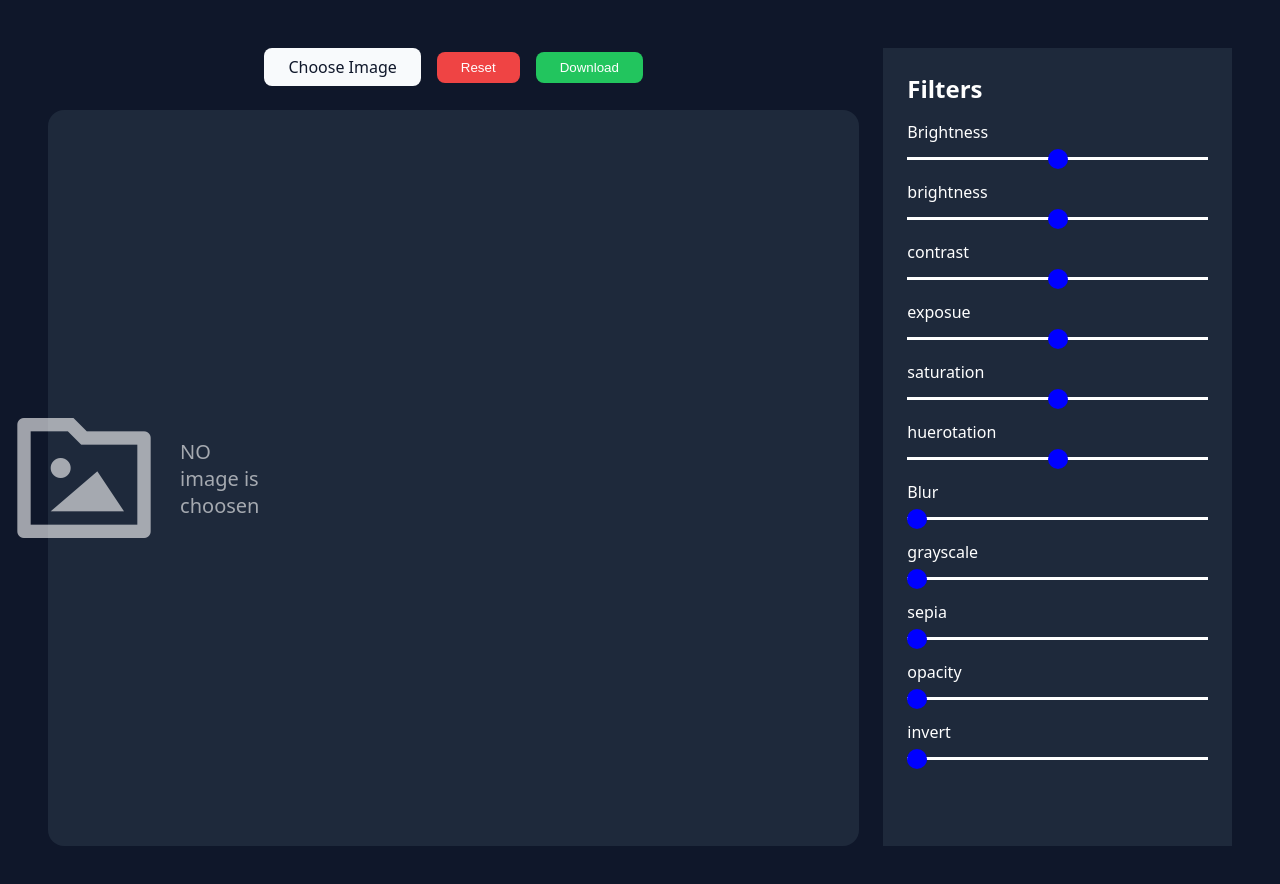
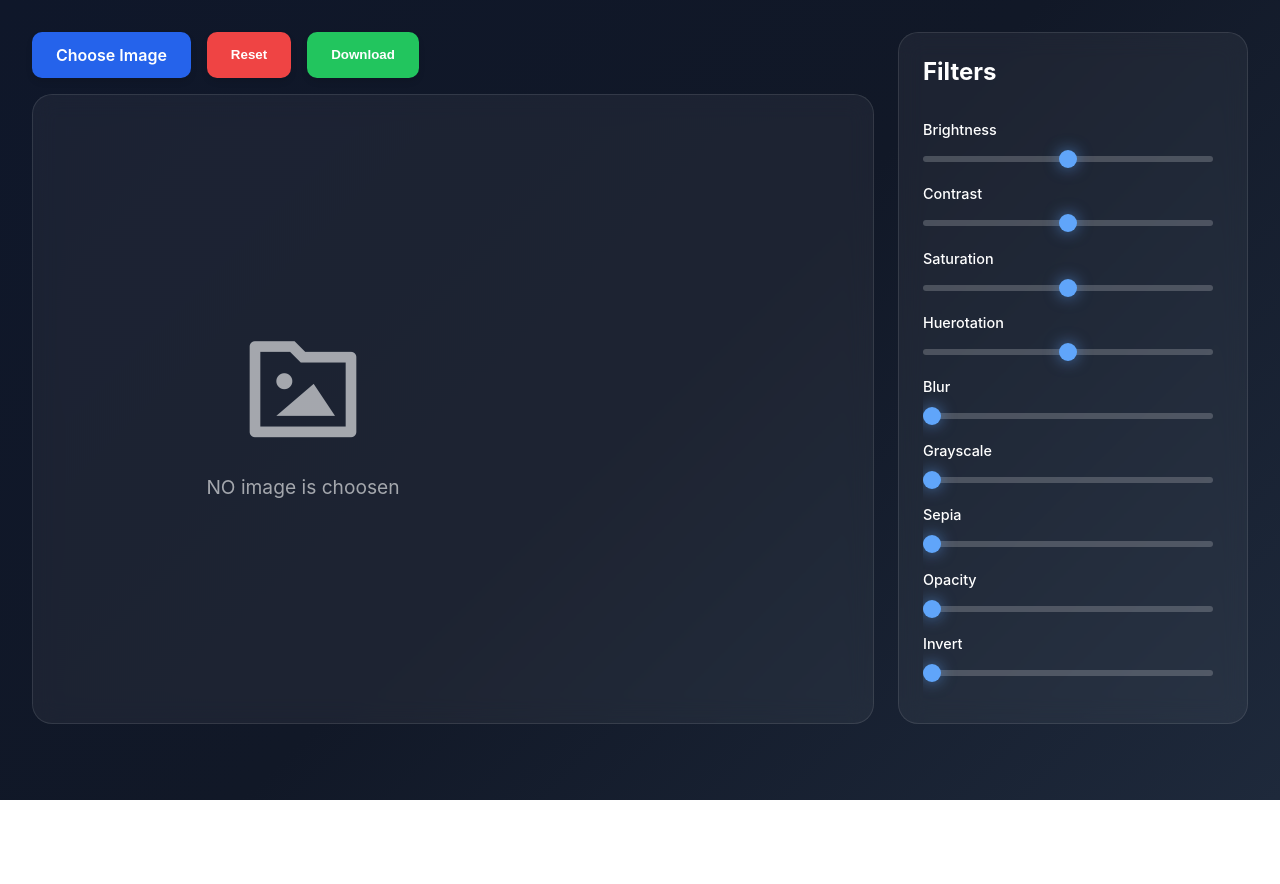
Before and after one commit to Harsh-Singh-25/Image-Editor, a plain HTML site: page index.html in a window 1280 px wide. After the commit the page ends 800 px from the top, so only its background shows below. Drawn offline with nearby package versions, Linux system fonts and the light colour scheme.

Commit message:
make change in ui

```diff
--- a/index.html
+++ b/index.html
@@ -36,8 +36,8 @@
                 <div class="filters">
 
                     <div class="filter">
-                        <p>Brightness</p>
-                        <input name="brightness" value="100" type="range" min="0" max="200">
+                        <!-- <p>Brightness</p>
+                        <input name="brightness" value="100" type="range" min="0" max="200"> -->
                     </div>
                 </div>
             </div>
--- a/script.js
+++ b/script.js
@@ -6,12 +6,6 @@ const filters = {
         unit: "%"
     },
     contrast:  {
-        value: 100,
-        min: 0,
-        max: 200,
-        unit: "%"
-    },
-    exposue:  {
         value: 100,
         min: 0,
         max: 200,
@@ -29,7 +23,7 @@ const filters = {
         max: 200,
         unit: "deg"
     },
-    Blur:  {
+    blur:  {
         value: 0,
         min: 0,
         max: 360,
@@ -64,6 +58,8 @@ const filters = {
 const imageCanvas = document.querySelector("#image-canvas")
 const imgInput = document.querySelector("#image-input")
 const canvasCtx = imageCanvas.getContext("2d")
+let file = null
+let image = null
 
 const filtersCounter = document.querySelector(".filters")
 
@@ -86,6 +82,11 @@ function createFilterElement(name, unit = "%", min, max, value){
     div.appendChild(p)
     div.appendChild(input)
 
+    input.addEventListener("input", (event) => {
+        filters[ name ].value =  input.value
+        applyFilters()
+    })
+
     return div
 }
 
@@ -104,8 +105,24 @@ imgInput.addEventListener("change", (event) => {
     img.src = URL.createObjectURL(file)
 
     img.onload = () => {
+        image = img
         imageCanvas.width = img.width
         imageCanvas.height = img.height
         canvasCtx.drawImage(img, 0 ,0)
     }
 })
+
+function applyFilters() {
+    canvasCtx.filter = `
+        brightness(${filters.brightness.value}${filters.brightness.unit})
+        contrast(${filters.contrast.value}${filters.contrast.unit})
+        saturate(${filters.saturation.value}${filters.saturation.unit})
+        hue-rotate(${filters.huerotation.value}${filters.huerotation.unit})
+        blur(${filters.blur.value}${filters.blur.unit})
+        grayscale(${filters.grayscale.value}${filters.grayscale.unit})
+        sepia(${filters.sepia.value}${filters.sepia.unit})
+        opacity(${filters.opacity.value}${filters.opacity.unit})
+        invert(${filters.invert.value}${filters.invert.unit})
+    `
+    canvasCtx.drawImage(image, 0, 0)
+}
--- a/style.css
+++ b/style.css
@@ -1,127 +1,250 @@
-/* style.css */
 @import "./theme.css";
-*{
+
+* {
   margin: 0;
   padding: 0;
   box-sizing: border-box;
 }
-html, body{
+
+html,
+body {
   width: 100%;
-    background-color: var(--bg-dark);
+  min-height: 100vh;
+  background: linear-gradient(
+    135deg,
+    #0f172a 0%,
+    #111827 50%,
+    #1e293b 100%
+  );
+  color: var(--text-white);
+  font-family: var(--font-family-primary);
 }
-html{
-    font-family: system-ui, -apple-system, BlinkMacSystemFont, 'Segoe UI', Roboto, Oxygen, Ubuntu, Cantarell, 'Open Sans', 'Helvetica Neue', sans-serif;
-    color: var(--text-white);
+
+main {
+  width: 100%;
+  min-height: 100vh;
+  padding: 2rem;
 }
-main{
-    width: 100%;
+
+main section {
+  max-width: 1600px;
+  margin: auto;
+  display: flex;
+  gap: 1.5rem;
 }
-main section{
-    width: 100%;
-    padding: var(--p-2xl);
-    display: flex;
-    gap: var(--gap-lg);
-}
-main section .left{
+
+/* ==========================
+   LEFT PANEL
+========================== */
+
+.left {
+  flex: 1;
   display: flex;
   flex-direction: column;
-   align-items: center;
-   gap: var(--gap-lg);
-   width: 70%;
+  gap: 1rem;
 }
-.btn{
-    padding: var(--p-sm) var(--p-lg);
+
+.top {
+  display: flex;
+  flex-wrap: wrap;
+  gap: 1rem;
+}
+
+.btn {
   border: none;
   outline: none;
-    border-radius: var(--radius-md);
-    background-color: var(--bg-secondary);
-    color: var(--bg-dark);
   cursor: pointer;
+  padding: 0.8rem 1.5rem;
+  border-radius: 10px;
+  font-weight: 600;
+  transition: 0.3s;
+  box-shadow: var(--shadow-md);
 }
-#reset-btn{
-    background-color: var(--danger-color);
-    color: var(--text-white);
+
+.btn:hover {
+  transform: translateY(-2px);
 }
-#download-btn{
-    background-color: var(--success-color);
-    color: var(--text-white);
+
+label.btn {
+  background: var(--primary-color);
+  color: white;
 }
-main section .top{
-    display: flex;
-    align-items: center;
-    gap: var(--gap-md)
+
+#reset-btn {
+  background: var(--danger-color);
+  color: white;
 }
-main section .right{
-    width: 30%;
-    background-color: var(--text-primary);
-    padding: var(--p-lg);
-    gap: var(--gap-md);
+
+#download-btn {
+  background: var(--success-color);
+  color: white;
 }
-main section .bottom{
-    background-color: var(--text-primary);
-    width: 100%;
-    padding: var(--p-2xl);
-    aspect-ratio: 5/3;
-    border-radius: var(--radius-xl);
+
+/* ==========================
+   IMAGE AREA
+========================== */
+
+.bottom {
+  flex: 1;
+  min-height: 75vh;
+  background: rgba(255, 255, 255, 0.05);
+  border: 1px solid rgba(255,255,255,.1);
+  backdrop-filter: blur(12px);
+  border-radius: 20px;
+
   display: flex;
   justify-content: center;
   align-items: center;
 
+  overflow: hidden;
+  position: relative;
 }
-main section .bottom .placeholder{
-    display: flex;
-    align-items: center;
-    justify-content: center;
-    opacity: 0.6;
-     gap: var(--gap-md);
-}
-main section .bottom .placeholder i{
-    font-size: 10rem;
-}
-main section .bottom .placeholder p{
-    font-size: var(--fs-xl);
-}
-main section .right{
+
+.placeholder {
   display: flex;
   flex-direction: column;
-    gap: var(--gap-md);
+  align-items: center;
+  gap: 1rem;
+  opacity: .6;
 }
-main section .right .filters{
+
+.placeholder i {
+  font-size: 8rem;
+}
+
+.placeholder p {
+  font-size: 1.2rem;
+}
+
+canvas {
+  max-width: 100%;
+  max-height: 100%;
+  width: auto;
+  height: auto;
+  object-fit: contain;
+}
+
+/* ==========================
+   FILTER PANEL
+========================== */
+
+.right {
+  width: 350px;
+  min-width: 300px;
+
+  background: rgba(255, 255, 255, 0.05);
+  border: 1px solid rgba(255,255,255,.1);
+
+  backdrop-filter: blur(12px);
+
+  border-radius: 20px;
+  padding: 1.5rem;
+
   display: flex;
   flex-direction: column;
-    gap: var(--gap-md);
+
+  max-height: calc(100vh - 4rem);
 }
-main section .right .filter{
+
+.right h2 {
+  margin-bottom: 1rem;
+}
+
+.filters {
+  overflow-y: auto;
+  padding-right: 10px;
+}
+
+.filters::-webkit-scrollbar {
+  width: 6px;
+}
+
+.filters::-webkit-scrollbar-thumb {
+  background: var(--primary-color);
+  border-radius: 20px;
+}
+
+.filter {
+  margin-bottom: 1.2rem;
+}
+
+.filter p {
+  margin-bottom: 0.5rem;
+  font-size: .9rem;
+  font-weight: 500;
+  text-transform: capitalize;
+}
+
+/* ==========================
+   RANGE SLIDER
+========================== */
+
+.filter input[type="range"] {
+  width: 100%;
+  appearance: none;
+  background: transparent;
+}
+
+.filter input[type="range"]::-webkit-slider-runnable-track {
+  height: 6px;
+  border-radius: 50px;
+  background: rgba(255,255,255,.2);
+}
+
+.filter input[type="range"]::-webkit-slider-thumb {
+  appearance: none;
+  width: 18px;
+  height: 18px;
+  border-radius: 50%;
+  background: var(--primary-light);
+  cursor: pointer;
+  margin-top: -6px;
+  box-shadow: 0 0 15px rgba(96,165,250,.6);
+}
+
+/* ==========================
+   RESPONSIVE
+========================== */
+
+@media (max-width: 1200px) {
+  .right {
+    width: 300px;
+  }
+}
+
+@media (max-width: 992px) {
+  main section {
+    flex-direction: column;
+  }
+
+  .right {
+    width: 100%;
+    max-height: none;
+  }
+
+  .bottom {
+    min-height: 60vh;
+  }
+}
+
+@media (max-width: 600px) {
+  main {
+    padding: 1rem;
+  }
+
+  .top {
+    flex-direction: column;
+  }
+
+  .btn {
     width: 100%;
   }
-main section .right .filter input{
-    width: 100%;
-    outline: none;
-    margin-top: var(--m-sm);
-    appearance: none;
 
-}
-main section .right .filter input::-webkit-slider-runnable-track{
-    background-color: var(--bg-primary);
-    height: 3px;
-
-}
-main section .right .filter input::-moz-range-track{
-    background-color: var(--bg-primary);
-    height: 3px;
-    border-radius: var(--radius-s);
-}
-main section .right .filter input::-webkit-slider-thumb{
-    cursor: pointer;
-    appearance: none;
-    width: 20px;
-    height: 20px;
-    border-radius: 50%;
-    background-color: blue;
-    margin-top: -8.5px;
+  .bottom {
+    min-height: 50vh;
   }
 
-canvas{
-    width: 90%;
-    height: 80vh;
+  .placeholder i {
+    font-size: 5rem;
   }
+}
```
Lines whose indentation alone changed are shown as unchanged.
